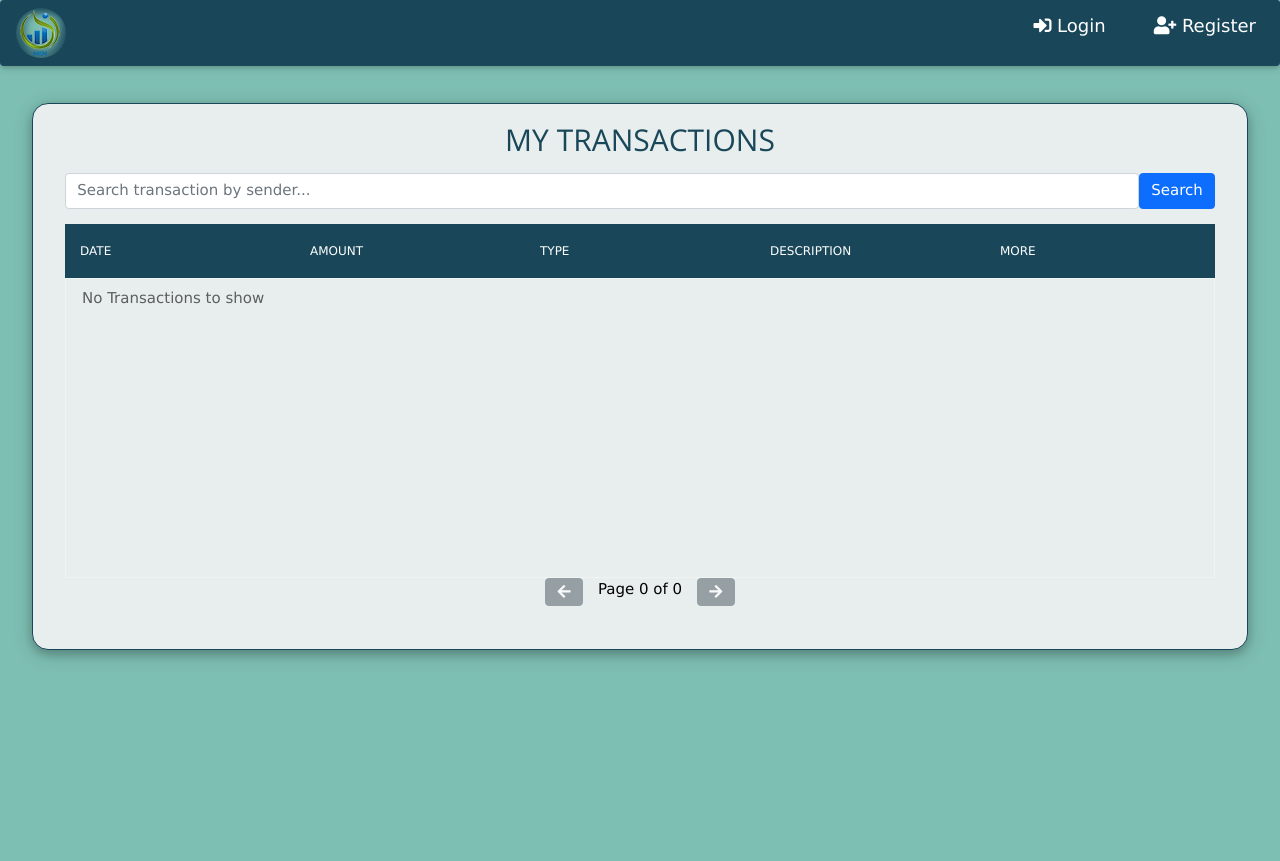
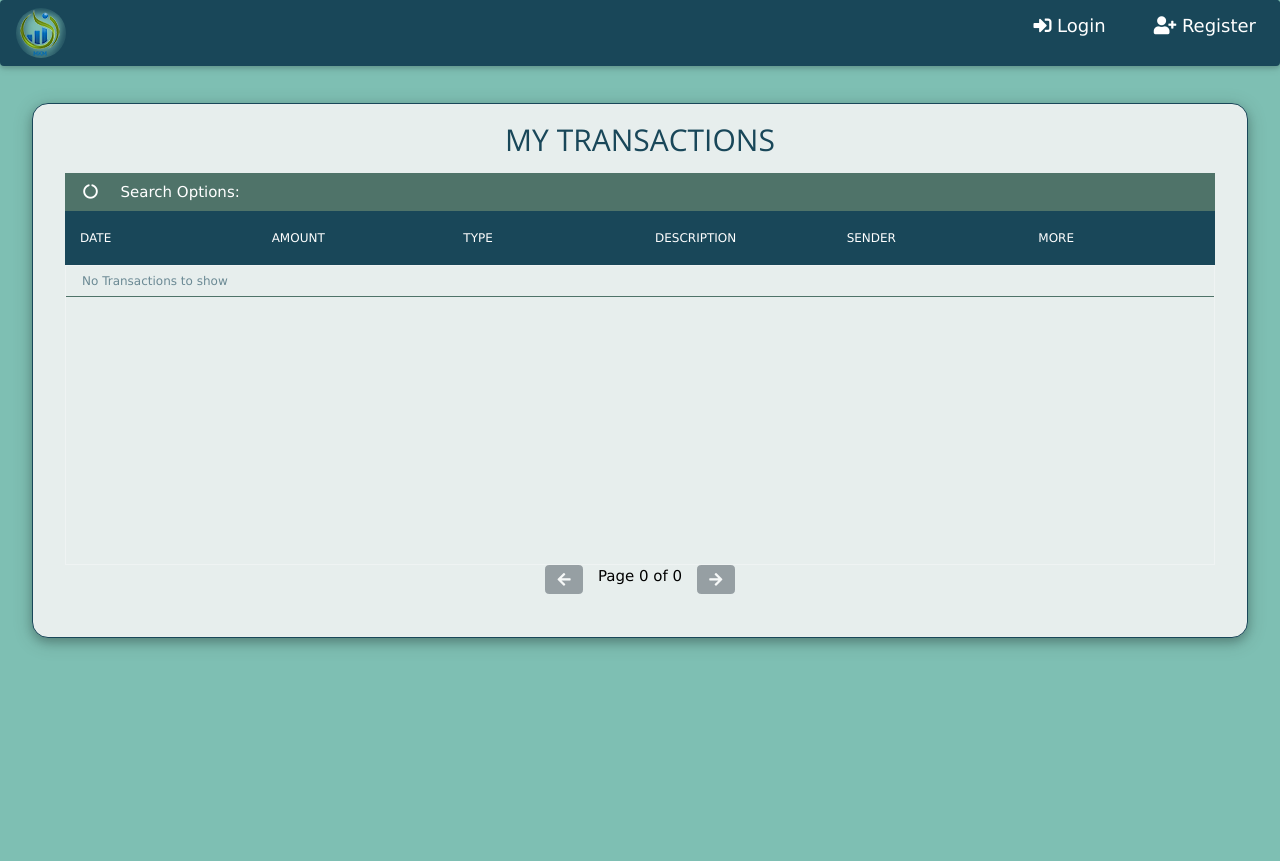
Before and after one commit to vilimov/VirtualWallet_TelerikProject, an ASP.NET Core app: template Virtual Wallet/Virtual Wallet/Views/Transactions/Index.cshtml in a window 1280 px wide. Shown: the top 861 px of the page. Run offline with ASP.NET Core 8, Linux system fonts and the light colour scheme; the template is opened without the code that fills it, so the values that code supplies are empty; style sheets or scripts are compiled from the project's sources; some libraries are stand-ins or nearby versions.

Commit message:
transactions pagination with filter added

```diff
--- a/Virtual Wallet/Virtual Wallet/Views/Transactions/_ListOfTransactions.cshtml
+++ b/Virtual Wallet/Virtual Wallet/Views/Transactions/_ListOfTransactions.cshtml
@@ -6,13 +6,51 @@
 
 <section>
 	<h1>@this.ViewData["NameOfList"]</h1>
+	<!-- Collapsible section with checkboxes -->
+	<button onclick="myFunction('Demo5')" class="w3-button w3-block w3-theme-l1 w3-left-align">
+		<i class="fa fa-circle-o-notch fa-fw w3-margin-right"></i> Search Options:
+	</button>
+	<div id="Demo5" class="w3-hide w3-container">
+		<form asp-action="@this.ViewData["PageName"]" asp-controller="Transactions" method="get" class="mb-3">
+			<div class="form-check">
+				<input type="checkbox" class="form-check-input" name="AllMyTransactions" value="true" />
+				<label class="form-check-label">All My Transactions</label>
+			</div>
+			<div class="form-check">
+				<input type="checkbox" class="form-check-input" name="Sender" value="true" />
+				<label class="form-check-label">Sender</label>
+			</div>
+			<div class="form-check">
+				<input type="checkbox" class="form-check-input" name="Reciever" value="true" />
+				<label class="form-check-label">Reciever</label>
+			</div>
+			<div class="form-check">
+				<input type="checkbox" class="form-check-input" name="Withdrawl" value="true" />
+				<label class="form-check-label">Withdrawl</label>
+			</div>
+			<div class="form-check">
+				<input type="checkbox" class="form-check-input" name="DepositToWallet" value="true" />
+				<label class="form-check-label">DepositToWallet</label>
+			</div>
+			<div class="form-check">
+				<input type="checkbox" class="form-check-input" name="TransferToUser" value="true" />
+				<label class="form-check-label">TransferToUser</label>
+			</div>
+			<div class="form-check">
+				<input type="checkbox" class="form-check-input" name="FilterByDate" value="true" />
+				<label class="form-check-label">FilterByDate (format dd-MM-yyyy or MM-yyyy)</label>
+			</div>
+			<!-- Other checkboxes for Receiver, Withdrawal, FeedWallet, FilterByDate... -->
 
-		<form asp-action="@this.ViewData["PageName"]" asp-controller="Transactions" method="get" class="mb-3">
 			<div class="d-flex align-items-center">
-			<input type="text" class="form-control" name="search" placeholder="Search transaction by sender..." />
+				<input type="text" class="form-control" name="search" placeholder="Search transaction ..." />
 				<button type="submit" class="btn btn-primary ml-2">Search</button>
 			</div>
 		</form>
+	</div>
+
+	<!--xxxxxxxxxxxxxxxxxxxxxxxxxxxxxxxxxxxxxxxxxxxxxxxxxxxxxxxxxxxxxxxxxxxxxxxxxxxxxxxxxxxxxxxxxxxxxxxxxxxxxxxxxxxxxxxxxxxx-->
+
 	<div class="tbl-header">
 		<table cellpadding="0" cellspacing="0" border="0">
 			<thead>
@@ -21,34 +59,32 @@
 					<th>Amount</th>
 					<th class="w3-hide-small">Type</th>
 					<th class="w3-hide-small">Description</th>
-					@if (ViewData["ShowAdditionalColumn"] != null && (bool)ViewData["ShowAdditionalColumn"])
-					{
 					<th class="w3-hide-small">Sender</th>
-					}
 					<th>More</th>
 				</tr>
 			</thead>
 		</table>
 	</div>
+
 	<div class="tbl-content">
 		<table cellpadding="0" cellspacing="0" border="0">
 			<tbody>
-				@{
-					if (this.Model.TansactionsShow.Count < 1)
+				@if (this.Model.TansactionsShow.Count < 1)
 				{
-						<p class="w3-opacity w3-padding">No Transactions to show</p>
+					<tr>
+						<td colspan="6" class="w3-opacity w3-padding">No Transactions to show</td>
+					</tr>
 				}
-					foreach (var transaction in this.Model.TansactionsShow)
+				else
+				{
+					@foreach (var transaction in this.Model.TansactionsShow)
 					{
 						<tr>
 							<td>@transaction.Date</td>
 							<td>@($"{transaction.Amount:f2}")</td>
 							<td class="w3-hide-small">@transaction.TransactionType</td>
 							<td>@(transaction.Description.Length > 12 ? transaction.Description.Substring(0, 12) : transaction.Description)</td>
-							@if (ViewData["ShowAdditionalColumn"] != null && (bool)ViewData["ShowAdditionalColumn"])
-							{
 							<td class="w3-hide-small">@transaction.Sender.Username</td>
-							}
 							<td>
 								<a asp-controller="Transactions" asp-action="Details" asp-route-id="@transaction.Id" class="w3-badge w3-small w3-theme-d2 w3-hover-blue-gray">
 									<i class="fa fa-info">&nbsp;Details</i>
@@ -61,20 +97,36 @@
 		</table>
 	</div>
 
-	<div class="d-flex justify-content-center w3-padding-top-48">
-		<form asp-action=@this.ViewData["PageName"] asp-controller="Transactions" method="get" class="d-inline">
-			<input type="hidden" name="pageNumber" value="@(Model.PageNumber - 1)" />
+	<div class="d-flex justify-content-center">
+		<form asp-action="@this.ViewData["PageName"]" asp-controller="Transactions" method="get" class="d-inline">
+			<!-- Existing hidden input for page -->
+			<input type="hidden" name="page" value="@(Model.CurrentPages - 1)" />
 			<input type="hidden" name="search" value="@Model.Search" />
+			<input type="hidden" name="AllMyTransactions" value="@Context.Request.Query["AllMyTransactions"]" />
+			<input type="hidden" name="Sender" value="@Context.Request.Query["Sender"]" />
+			<input type="hidden" name="Reciever" value="@Context.Request.Query["Reciever"]" />
+			<input type="hidden" name="Withdrawl" value="@Context.Request.Query["Withdrawl"]" />
+			<input type="hidden" name="DepositToWallet" value="@Context.Request.Query["DepositToWallet"]" />
+			<input type="hidden" name="TransferToUser" value="@Context.Request.Query["TransferToUser"]" />
+			<input type="hidden" name="FilterByDate" value="@Context.Request.Query["FilterByDate"]" />
 			<button type="submit" class="btn btn-secondary" @(Model.ShowPrevious ? "" : "disabled")>
 				<i class="fas fa-arrow-left"></i>
 			</button>
 		</form>
 
-		<span class="mx-3">Page @Model.PageNumber of @Model.TotalPages</span>
+		<span class="mx-3">Page @Model.CurrentPages of @Model.Pages</span>
 
-		<form asp-action=@this.ViewData["PageName"] asp-controller="Transactions" method="get" class="d-inline">
-			<input type="hidden" name="pageNumber" value="@(Model.PageNumber + 1)" />
+		<form asp-action="@this.ViewData["PageName"]" asp-controller="Transactions" method="get" class="d-inline">
+			<!-- Existing hidden input for page -->
+			<input type="hidden" name="page" value="@(Model.CurrentPages + 1)" />
 			<input type="hidden" name="search" value="@Model.Search" />
+			<input type="hidden" name="AllMyTransactions" value="@Context.Request.Query["AllMyTransactions"]" />
+			<input type="hidden" name="Sender" value="@Context.Request.Query["Sender"]" />
+			<input type="hidden" name="Reciever" value="@Context.Request.Query["Reciever"]" />
+			<input type="hidden" name="Withdrawl" value="@Context.Request.Query["Withdrawl"]" />
+			<input type="hidden" name="DepositToWallet" value="@Context.Request.Query["DepositToWallet"]" />
+			<input type="hidden" name="TransferToUser" value="@Context.Request.Query["TransferToUser"]" />
+			<input type="hidden" name="FilterByDate" value="@Context.Request.Query["FilterByDate"]" />
 			<button type="submit" class="btn btn-secondary" @(Model.ShowNext ? "" : "disabled")>
 				<i class="fas fa-arrow-right"></i>
 			</button>
--- a/Virtual Wallet/VirtualWallet.Common/QueryParameters/TransactionsQueryParameters.cs
+++ b/Virtual Wallet/VirtualWallet.Common/QueryParameters/TransactionsQueryParameters.cs
@@ -13,7 +13,8 @@ namespace VirtualWallet.Common.QueryParameters
         public string? Sender { get; set; }              //When user is Sender
         public string? Reciever { get; set; }              //When user is Recipient
         public string? Withdrawl { get; set; }              //When Withdrawl
-        public string? FeedWallet { get; set; }              //When user sends money to wallet from card
+        public string? DepositToWallet { get; set; }              //When user sends money to wallet from card
+        public string? TransferToUser { get; set; }              //When user sends money to wallet from card
 
         [RegularExpression(@"((0[1-9]|[1-2][0-9]|3[0-1])-(0[1-9]|1[0-2])-[0-9]{4})|((0[1-9]|1[0-2])-[0-9]{4})", ErrorMessage = "Incorrect date format!")]
         public string? FilterByDate { get; set; }
```
Also changed, not shown: Virtual Wallet/Virtual Wallet/Controllers/MVC/TransactionsController.cs (+68 -38 lines), Virtual Wallet/Virtual Wallet/Models/ViewModels/PaginatedTransactionViewModel.cs (+9 -9 lines), Virtual Wallet/VirtualWallet.Persistence/Repository/TransactionRepository.cs (+9 -5 lines). Lines whose indentation alone changed are shown as unchanged.
